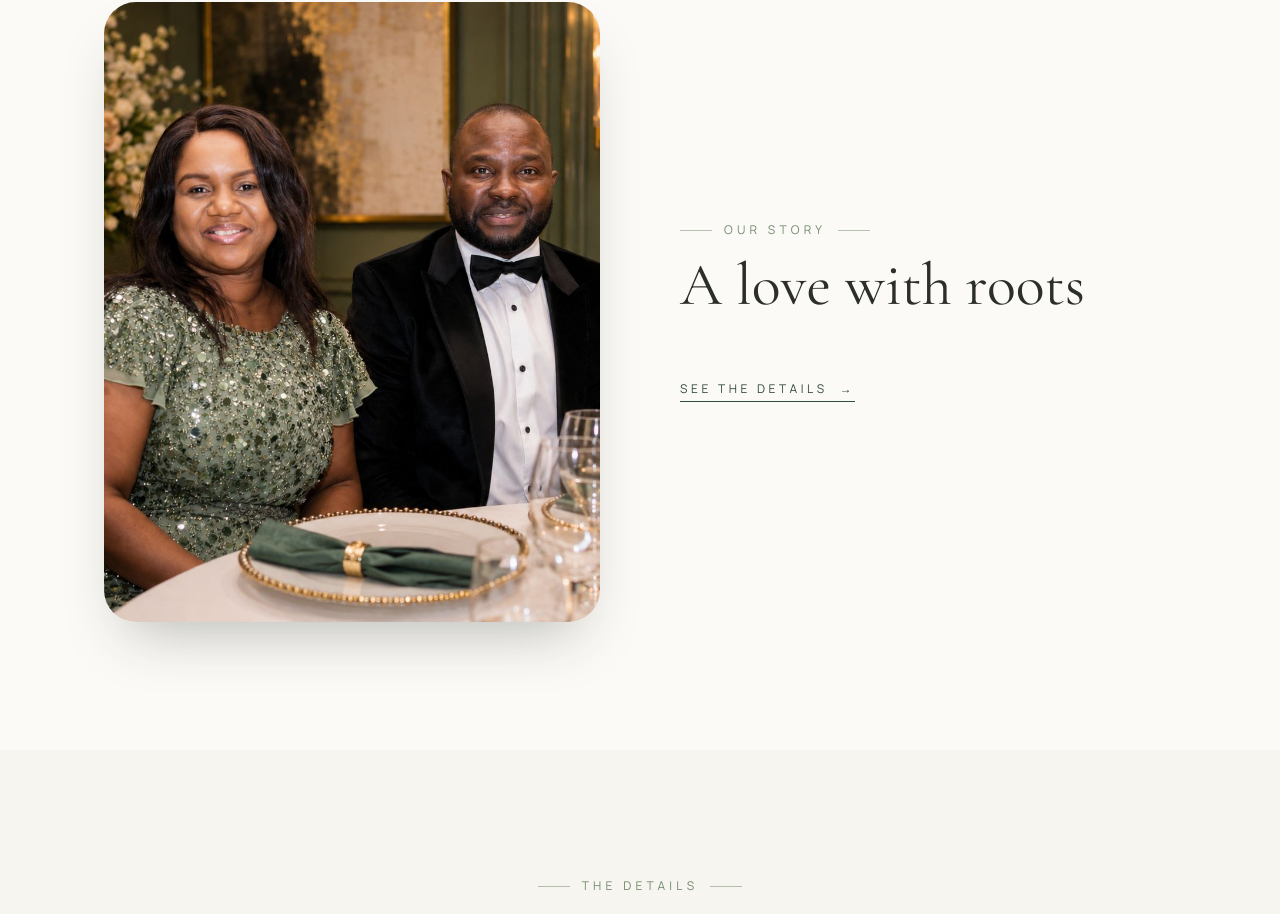
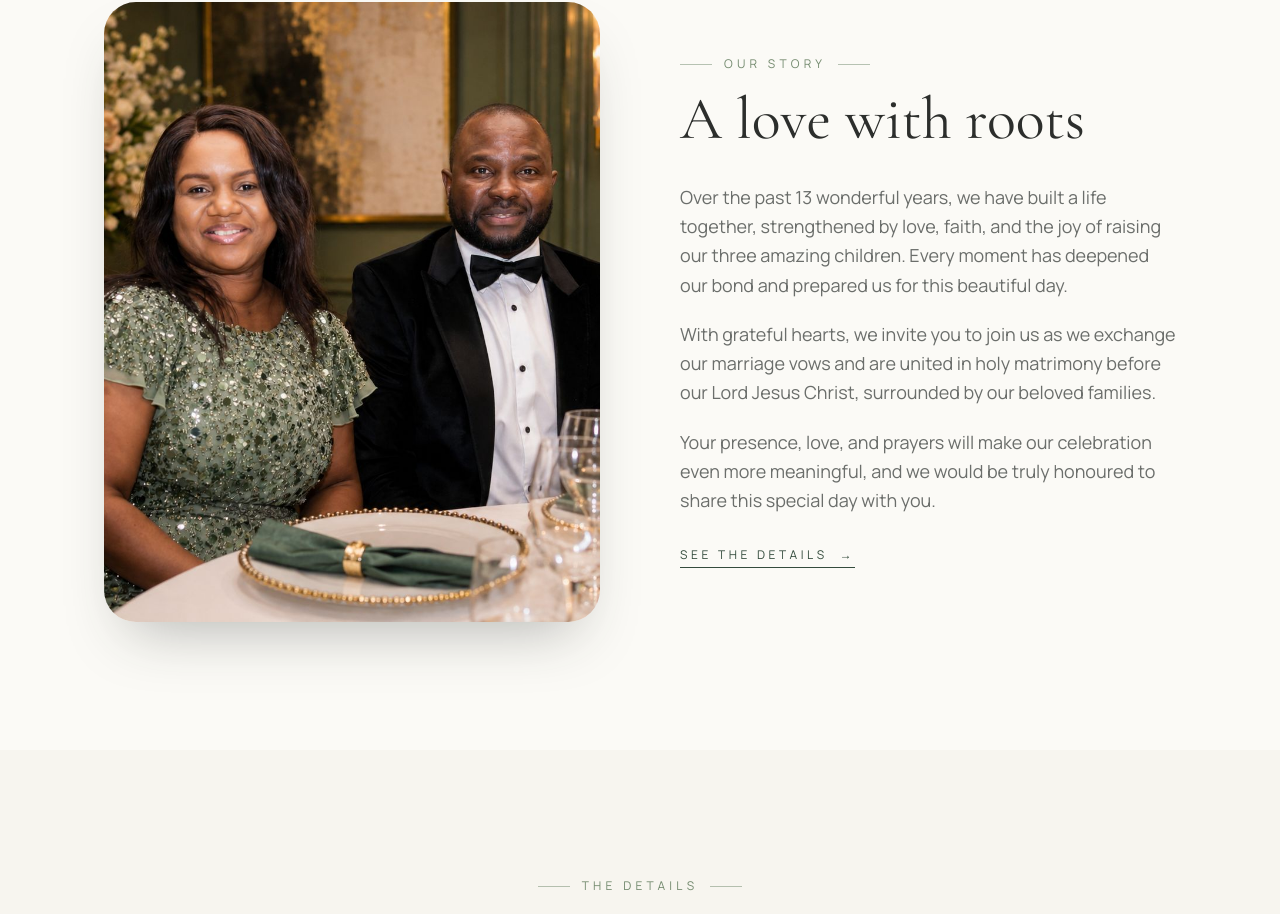
Before and after one commit to wotcheni21/Brian-Chimango, a Next.js app: page / in a window 1280 px wide. Shown: the part 926-1840 px from the top of the page. Built offline with nearby package versions, Linux system fonts and the light colour scheme; no server answers.

Commit message:
Present wedding story in paragraphs

```diff
--- a/src/components/OurStory.tsx
+++ b/src/components/OurStory.tsx
@@ -26,7 +26,9 @@ export default function OurStory() {
             align="left"
           />
           <div className="mt-8 flex flex-col gap-5 text-base leading-relaxed text-graphite sm:text-lg">
-            <p>{familyStory.loveRoot}</p>
+            {familyStory.paragraphs.map((paragraph) => (
+              <p key={paragraph}>{paragraph}</p>
+            ))}
           </div>
 
           <a
```
